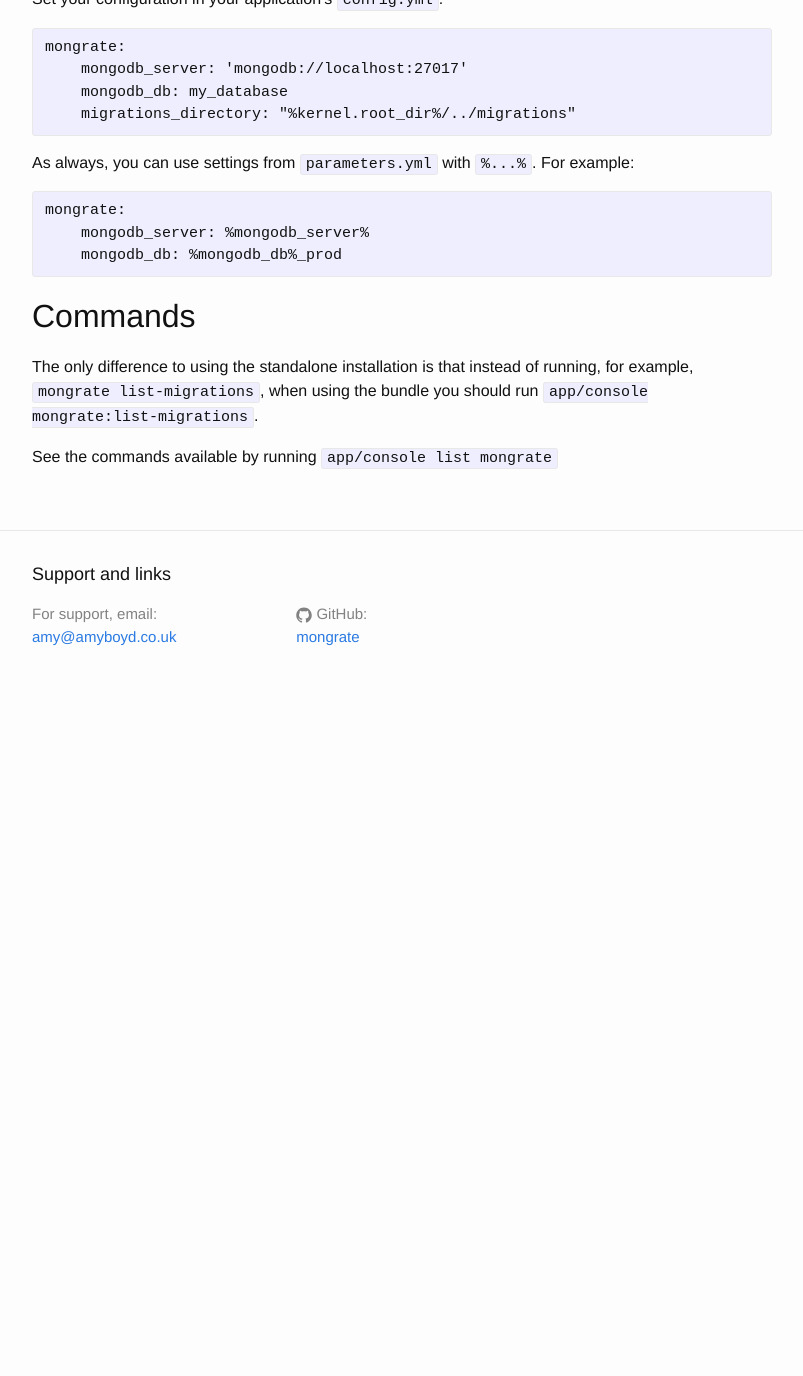
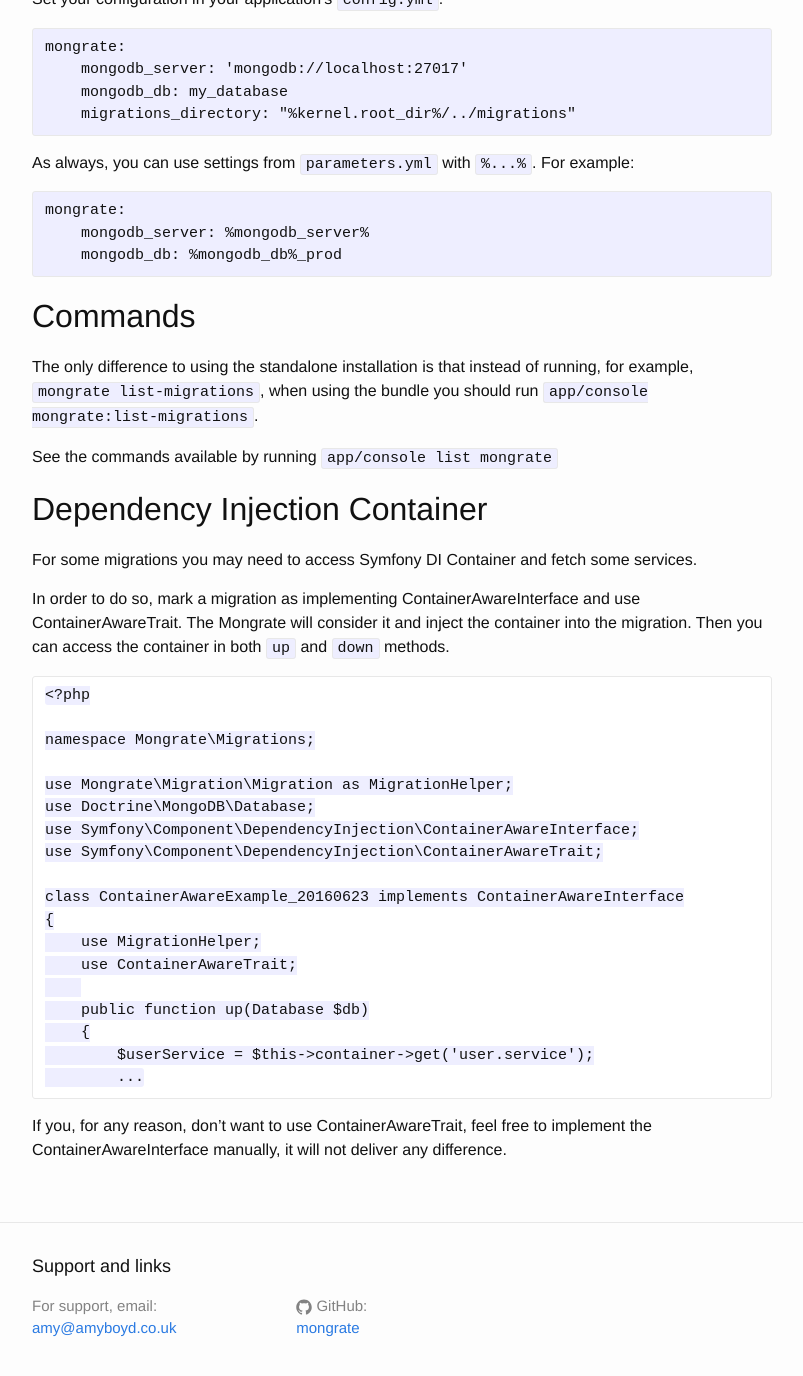
Before and after one commit to mongrate/mongrate.com, a Jekyll site: the page built from pages/docs/symfony.md, in a window 1280 px wide and 1400 px high, scrolled down 743 px. Shown: the top 1376 px of the window, without its empty margins (238-1041 px from the left). Built offline with Jekyll 4.4.1, drawn with Linux system fonts in a browser that asks for light colours; before the commit the page ends 1451 px from its top, so only the background shows below that.

Commit message:
Added documentation for https://github.com/mongrate/mongrate-bundle/pull/27

````diff
--- a/pages/docs/symfony.md
+++ b/pages/docs/symfony.md
@@ -56,3 +56,33 @@ The only difference to using the standalone installation is that instead of runn
 `app/console mongrate:list-migrations`.
 
 See the commands available by running `app/console list mongrate`
+
+Dependency Injection Container
+--------
+
+For some migrations you may need to access Symfony DI Container and fetch some services.
+
+In order to do so, mark a migration as implementing ContainerAwareInterface and use ContainerAwareTrait. The Mongrate will consider it and inject the container into the migration. Then you can access the container in both `up` and `down` methods.
+
+```
+<?php
+
+namespace Mongrate\Migrations;
+
+use Mongrate\Migration\Migration as MigrationHelper;
+use Doctrine\MongoDB\Database;
+use Symfony\Component\DependencyInjection\ContainerAwareInterface;
+use Symfony\Component\DependencyInjection\ContainerAwareTrait;
+
+class ContainerAwareExample_20160623 implements ContainerAwareInterface
+{
+    use MigrationHelper;
+    use ContainerAwareTrait;
+
+    public function up(Database $db)
+    {
+        $userService = $this->container->get('user.service');
+        ...
+```
+
+If you, for any reason, don't want to use ContainerAwareTrait, feel free to implement the ContainerAwareInterface manually, it will not deliver any difference.
````
